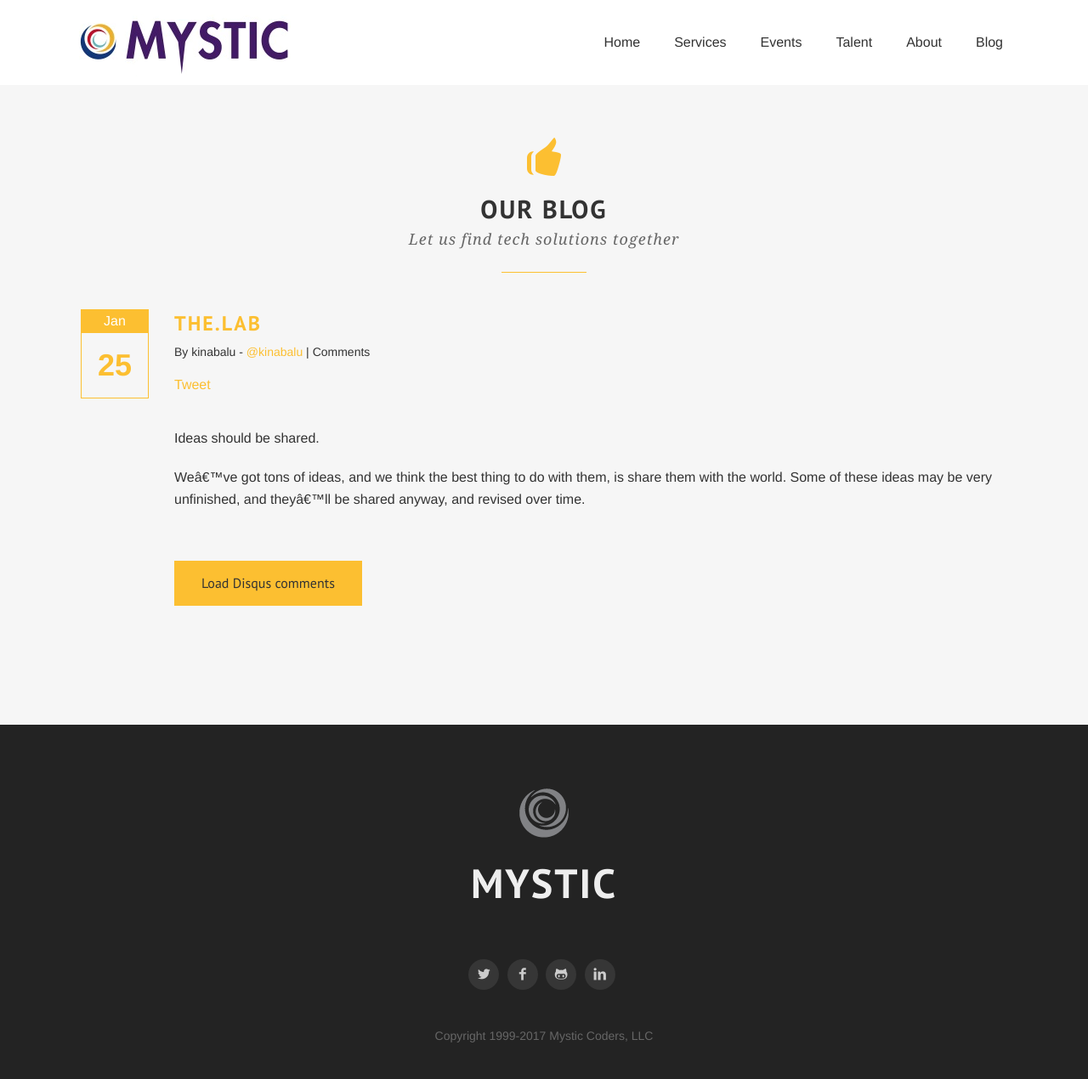
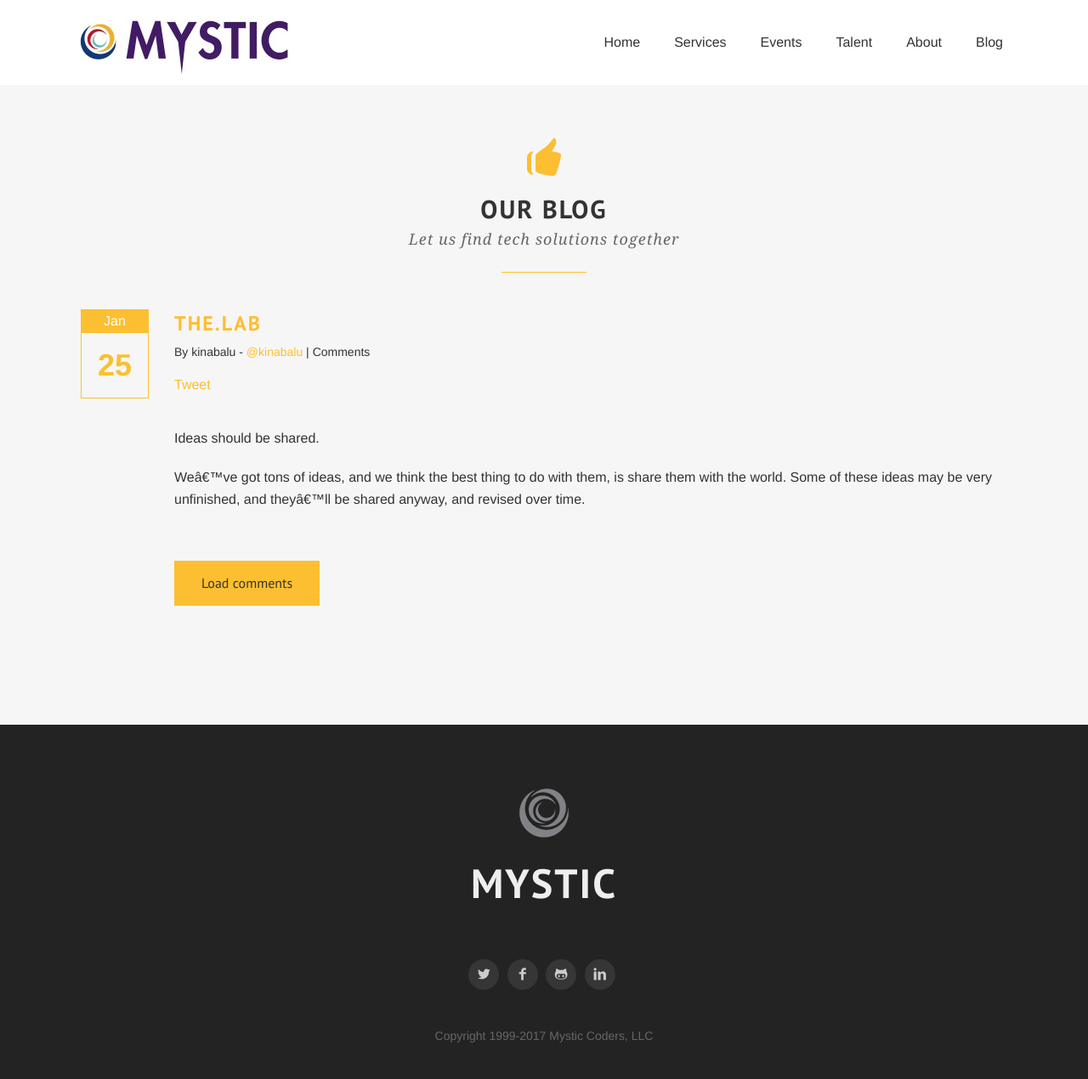
Before and after one commit to mysticcoders/www, a Jekyll site: the page built from _posts/2012-01-25-the-lab.markdown, in a window 1280 px wide. Shown: the whole page at 85% size. Built offline with Jekyll 4.4.1, drawn with Linux system fonts in a browser that asks for light colours; some web fonts are replaced; comment, search, counter and statistics services are not loaded.

Commit message:
change name to just Load comments

```diff
--- a/_layouts/post.html
+++ b/_layouts/post.html
@@ -40,7 +40,7 @@
 <div class='comments-wrapper'>
 
   <!-- An element a visitor can click if they <3 comments! -->
-    <button class="show-comments">Load Disqus comments</button>
+    <button class="show-comments">Load comments</button>
 
     <div id="disqus_thread"></div>
     <script type="text/javascript">
```
